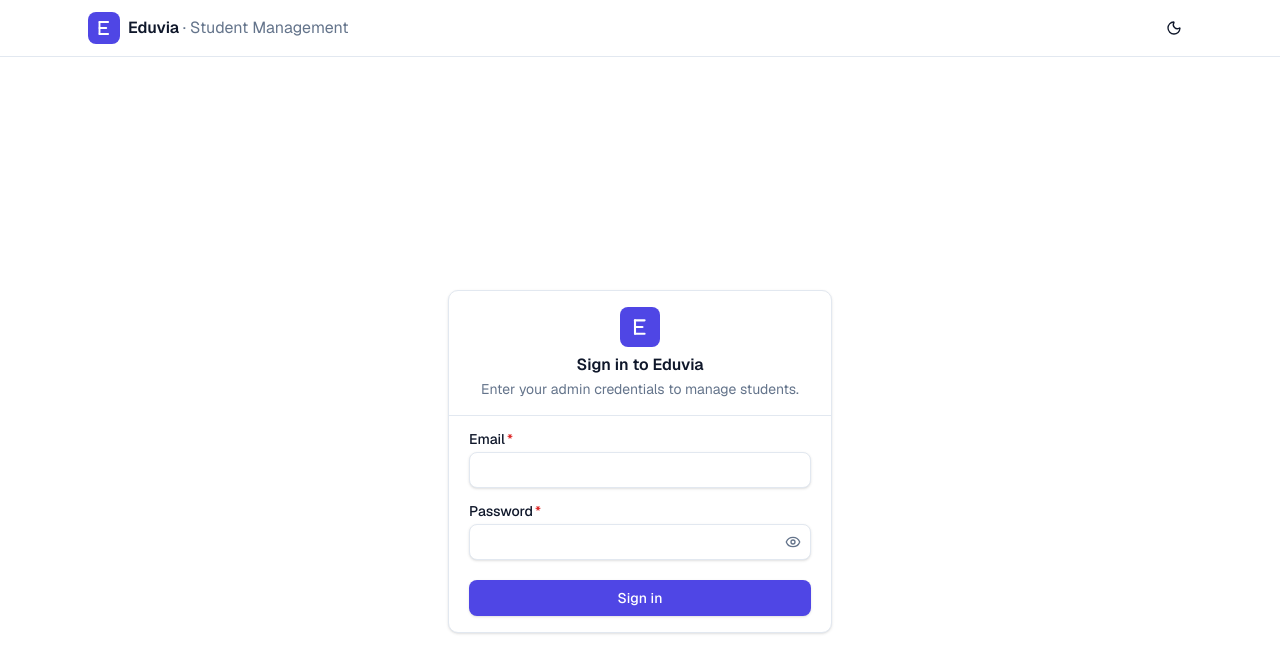
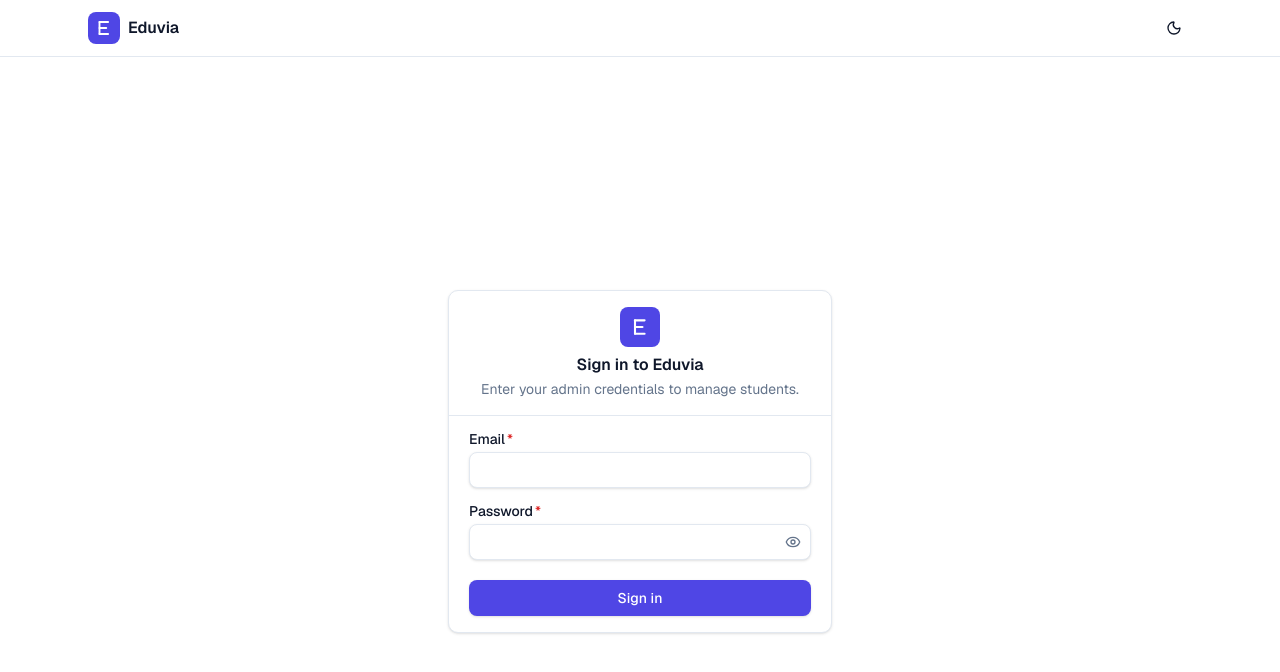
Before and after one commit to shahriaraf/Eduvia-Next-Frontend, a Next.js app: page /login in a window 1280 px wide. Shown: the top 672 px of the page. Built offline with nearby package versions, Linux system fonts and the light colour scheme; no server answers.

Commit message:
fixed layout

```diff
--- a/src/app/layout.tsx
+++ b/src/app/layout.tsx
@@ -17,7 +17,7 @@ export const metadata: Metadata = {
   description: "Manage students — view, search, filter, add, edit, and remove student records.",
 };
 
-export default function RootLayout({ children }: LayoutProps<"/">) {
+export default function RootLayout({ children }: { children: React.ReactNode }) {
   return (
     <html
       lang="en"
--- a/src/components/layout/app-header.tsx
+++ b/src/components/layout/app-header.tsx
@@ -12,7 +12,7 @@ export function AppHeader() {
             <EduviaMark className="h-4.5 w-4.5" />
           </span>
           <span className="text-sm sm:text-base">
-            Eduvia <span className="text-muted-foreground font-normal">· Student Management</span>
+            Eduvia
           </span>
         </Link>
 
```
